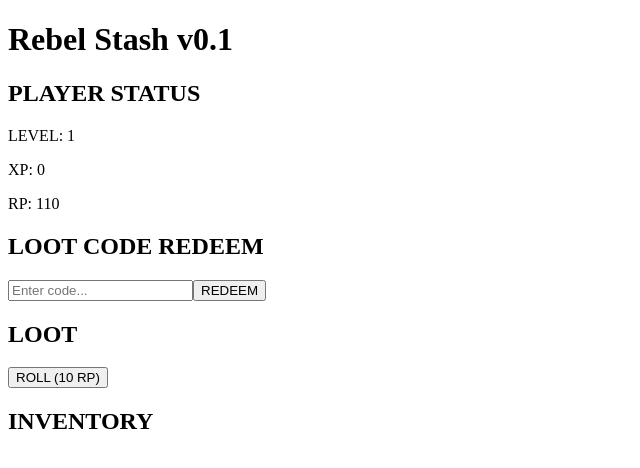
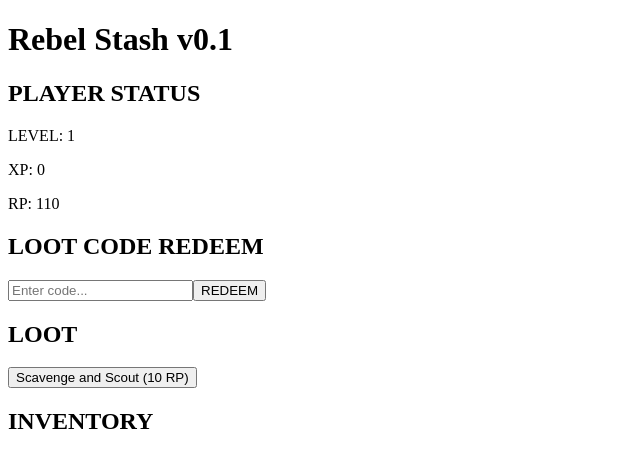
Before and after one commit to Aika-vrdj/secondary-moccasin-kite, a Next.js app: page / in a window 1280 px wide. Shown: the top 468 px of the page, without its empty margins (0-640 px from the left). Built offline with nearby package versions, Linux system fonts and the light colour scheme.

Commit message:
Update GachaRoll.tsx
changed roll button from "roll" to "scavenge and scout"

```diff
--- a/src/components/GachaRoll.tsx
+++ b/src/components/GachaRoll.tsx
@@ -53,7 +53,7 @@ export default function GachaRoll() {
         disabled={stats.rp < 10}
         className="w-full px-4 py-2 bg-green-500 text-black rounded-lg hover:bg-green-400 disabled:opacity-50 disabled:cursor-not-allowed"
       >
-        ROLL (10 RP)
+        Scavenge and Scout (10 RP)
       </button>
     </motion.div>
   );
```
